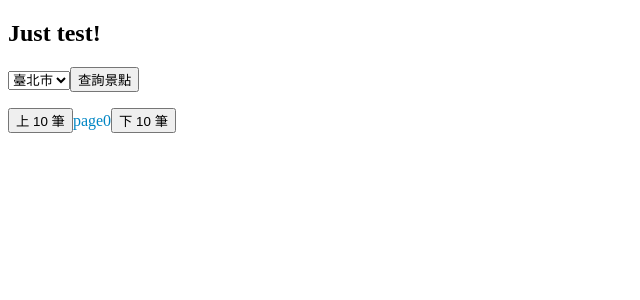
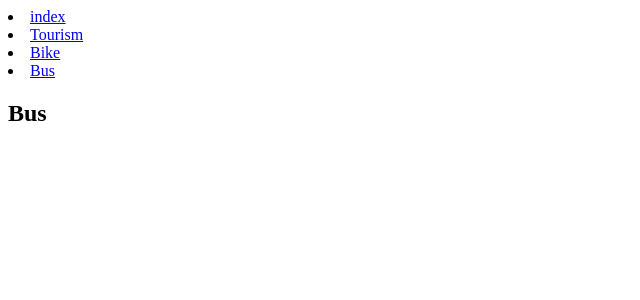
Before and after one commit to qqq987410/ThreeWeeksChallenge, a React (Create React App) app: page /bus in a window 1280 px wide. Shown: the top 300 px of the page, without its empty margins (0-640 px from the left). Built offline with nearby package versions, Linux system fonts and the light colour scheme.

Commit message:
react router

```diff
--- a/package.json
+++ b/package.json
@@ -11,6 +11,7 @@
     "node-sass": "^6.0.1",
     "react": "^17.0.2",
     "react-dom": "^17.0.2",
+    "react-router-dom": "^5.3.0",
     "react-scripts": "4.0.3",
     "web-vitals": "^1.1.2"
   },
--- a/src/api/index.js
+++ b/src/api/index.js
@@ -14,47 +14,33 @@ function params(num, skip, select, filter, spatial) {
   return new URLSearchParams(obj).toString();
 }
 
-function apiNameFunc(category, type, cityName) {
-  const path = Array.prototype.slice.call(arguments);
-  return path.join('/');
-}
-
 function baseFunc(cityName, ...args) {
   const apiName = [this.category, this.type, cityName].join('/');
-  console.log(apiName);
-
-  const query = params(args);
-  console.log(query);
-  // return request('GET', apiName, query);
+  const query = params(...args);
+  return request('GET', apiName, query);
 }
 
 const API = {
   tourism: {
     category: 'Tourism',
+    fetchScenicSpotByCity(cityName, ...args) {
+      this.type = 'ScenicSpot';
+      return baseFunc.call(this, cityName, ...args);
+    },
 
-    fetchScenicSpotByCity(cityName, num, skip) {
-      this.type = 'ScenicSpot';
-      console.log(this);
-      const apiName = apiNameFunc(this.category, this.type, cityName);
-      const query = params(num, skip);
-      return request('GET', apiName, query);
-    },
-    fetchRestaurantByCity(cityName, num, skip) {
+    fetchRestaurantByCity(cityName, ...args) {
       this.type = 'Restaurant';
-      console.log(this);
-      const apiName = apiNameFunc(this.category, this.type, cityName);
-      const query = params(num, skip);
-      return request('GET', apiName, query);
+      return baseFunc.call(this, cityName, ...args);
     },
     // hotel, activity...
   },
-  // bike: {
-  //   category: 'Bike',
-  //   fetchStationByCity(cityName, num, skip) {
-  //     const endpoint = `/Bike/Station/${cityName}?&$top=${num}&$skip=${skip}&$format=JSON`;
-  //     return request('GET', endpoint);
-  //   },
-  // },
+  bike: {
+    category: 'Bike',
+    fetchStationByCity(cityName, ...args) {
+      this.type = 'Station';
+      return baseFunc.call(this, cityName, ...args);
+    },
+  },
   // bus: {
   //   category: 'Bus',
   // },
--- /dev/null
+++ b/src/components/bike/Bike.jsx
@@ -0,0 +1,3 @@
+export default function Bike() {
+  return <h2>Bike</h2>;
+}
--- /dev/null
+++ b/src/components/bus/Bus.jsx
@@ -0,0 +1,3 @@
+export default function Bus() {
+  return <h2>Bus</h2>;
+}
--- a/src/components/Main.jsx
+++ b/src/components/tourism/Main.jsx
@@ -1,7 +1,7 @@
 import { useState } from 'react';
 import './main.scss';
-import API from '../api/index';
-import cityList from '../data/cityList';
+import API from '../../api/index';
+import cityList from '../../data/cityList';
 
 export default function Main() {
   const [cntCity, setCity] = useState(cityList[0].value);
--- a/src/components/main.scss
+++ b/src/components/tourism/main.scss
@@ -1,4 +1,4 @@
-@import '../styles/index.scss';
+@import '../../styles/index.scss';
 
 main {
   color: $color-main_01;
--- a/src/index.js
+++ b/src/index.js
@@ -1,13 +1,43 @@
 import React from 'react';
 import ReactDOM from 'react-dom';
+import { BrowserRouter as Router, Switch, Route, Link } from 'react-router-dom';
 import App from './App';
-import Main from './components/Main';
+import Main from './components/tourism/Main';
+import Bike from './components/bike/Bike';
+import Bus from './components/bus/Bus';
 import reportWebVitals from './reportWebVitals';
 
 ReactDOM.render(
   <React.StrictMode>
-    <App />
-    <Main />
+    <Router>
+      <li>
+        <Link to="/">index</Link>
+      </li>
+      <li>
+        <Link to="/tourism">Tourism</Link>
+      </li>
+      <li>
+        <Link to="/bike">Bike</Link>
+      </li>
+      <li>
+        <Link to="/bus">Bus</Link>
+      </li>
+
+      <Switch>
+        <Route path="/tourism">
+          <Main />
+        </Route>
+        <Route path="/bike">
+          <Bike />
+        </Route>
+        <Route path="/bus">
+          <Bus />
+        </Route>
+        <Route path="/">
+          <App />
+        </Route>
+      </Switch>
+    </Router>
   </React.StrictMode>,
   document.getElementById('root')
 );
```
Also changed, not shown: 1 other file (tests, documents, lock files or other folders).
